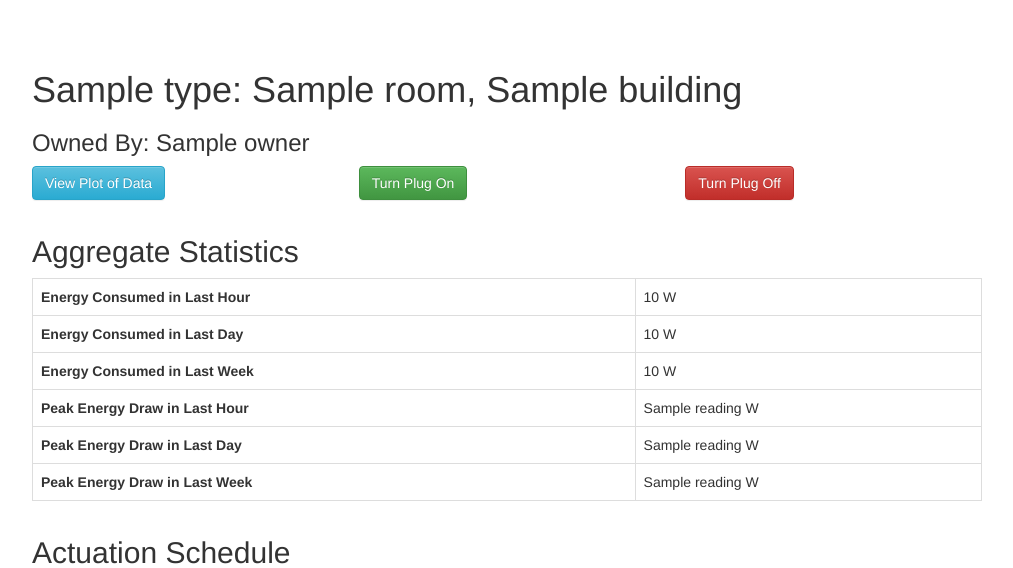
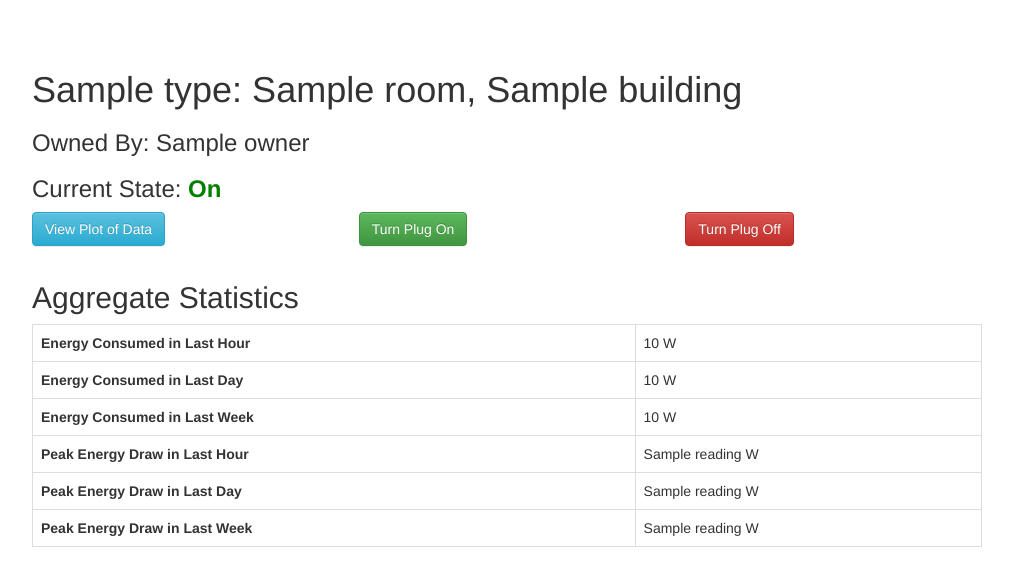
Before and after one commit to gtfierro/plugstrip, a Flask app: page /plugstrips/1 in a window 1280 px wide. Shown: the top 568 px of the page, without its empty margins (133-1146 px from the left). Run offline with Flask 2, Linux system fonts and the light colour scheme; a database or web service that is not in the repository returns one stand-in record (values such as "Sample title"); data that the repository does not hold is empty; some libraries are stand-ins or nearby versions.

Commit message:
Display current state on plugstrip web page

```diff
--- a/webapp/server.py
+++ b/webapp/server.py
@@ -166,13 +166,22 @@ def plugPage(uuid):
     owner = plug_info[0]["Metadata"]["Owner"]
     addr = plug_info[0]["Metadata"]["Address"]
     port = int(plug_info[0]["Metadata"]["Port"])
+    plugstrip_id = plug_info[0]["Metadata"]["Plugstrip"]
+    plug_state = issueSmapRequest('select data before now where Metadata/Plugstrip="{}" and has Metadata/Owner and Path like "state$"'.format(plugstrip_id))
+    if len(plug_state) == 0:
+        state = "Unknown"
+    else:
+        if plug_state[0]["Readings"][0][1] == 0:
+            state = "Off"
+        else:
+            state = "On"
 
     with actuation_tasks_lock:
         schedule = [ {"hour": ev_hour, "minute": ev_minute, "turn_on": ev_turn_on}
                      for (ev_addr, ev_port, ev_hour, ev_minute, ev_turn_on) in actuation_tasks
                      if ev_addr == addr and ev_port == port ]
 
-    hour_data = issueSmapRequest( 'select data in (now-1hour, now) where uuid="{}"'.format(uuid))
+    hour_data = issueSmapRequest('select data in (now-1hour, now) where uuid="{}"'.format(uuid))
     if len(hour_data) == 0:
         hour_total = "No data found for last hour"
         hour_peak = "No data found for last hour"
@@ -225,7 +234,8 @@ def plugPage(uuid):
         "day_peak": day_peak,
         "week_peak": week_peak,
         "plot_url": "{}/?{}".format(PLOTTER_ADDR, permalink_code),
-        "schedule": schedule
+        "schedule": schedule,
+        "state": state
     }
     return render_template("plugstrip.html", **template_args)
 
--- a/webapp/static/plugstrip.js
+++ b/webapp/static/plugstrip.js
@@ -5,6 +5,15 @@ $(document).ready(function() {
     $('#bSaveEvent').hide()
     $('#bCancel').hide()
     $('.deleteCell').hide()
+
+    var plugState = $('#plugState').text()
+    if (plugState === "Off") {
+        $('#plugState').css('color', 'red')
+    } else if (plugState === "On") {
+        $('#plugState').css('color', 'green')
+    } else {
+        $('#plugstate').css('color', 'gray')
+    }
 
     $('#bTurnOn').click(function() {
         $.ajax({data: "1", contentType: "text/plain", type: "POST"})
--- a/webapp/templates/plugstrip.html
+++ b/webapp/templates/plugstrip.html
@@ -24,6 +24,7 @@
 <div class='container-fluid'>
     <h1>{{ name }}: {{ location }}</h2>
     <h3>Owned By: {{ owner }}</h3>
+    <h3>Current State: <span id='plugState'><strong>{{ state }}</strong></span></h3>
     <div class='row'>
         <div class='col-xs-4'>
             <a class='btn btn-info' href='{{ plot_url }}' id='bViewPlot' role='button'>View Plot of Data</a>
```
